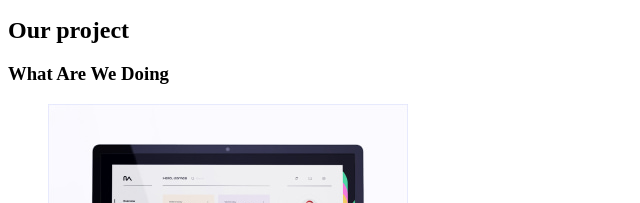
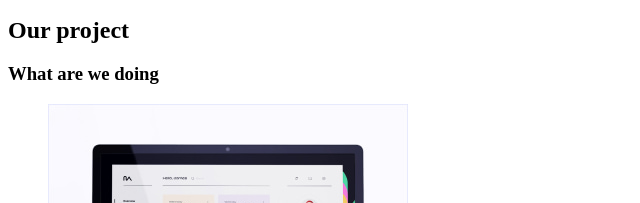
Before and after one commit to Bohdana1958/goit-markup-hw-01, a plain HTML site: page index.html in a window 1280 px wide. Shown: the part 597-800 px from the top of the page, 0-640 px from the left. Drawn offline with Linux system fonts and the light colour scheme.

Commit message:
Update index.html

```diff
--- a/index.html
+++ b/index.html
@@ -75,7 +75,7 @@
       <!-- Section 3 -->
       <section>
         <h2>Our project</h2>
-        <h3>What Are We Doing</h3>
+        <h3>What are we doing</h3>
         <ul>
           <li>
             <img
```
